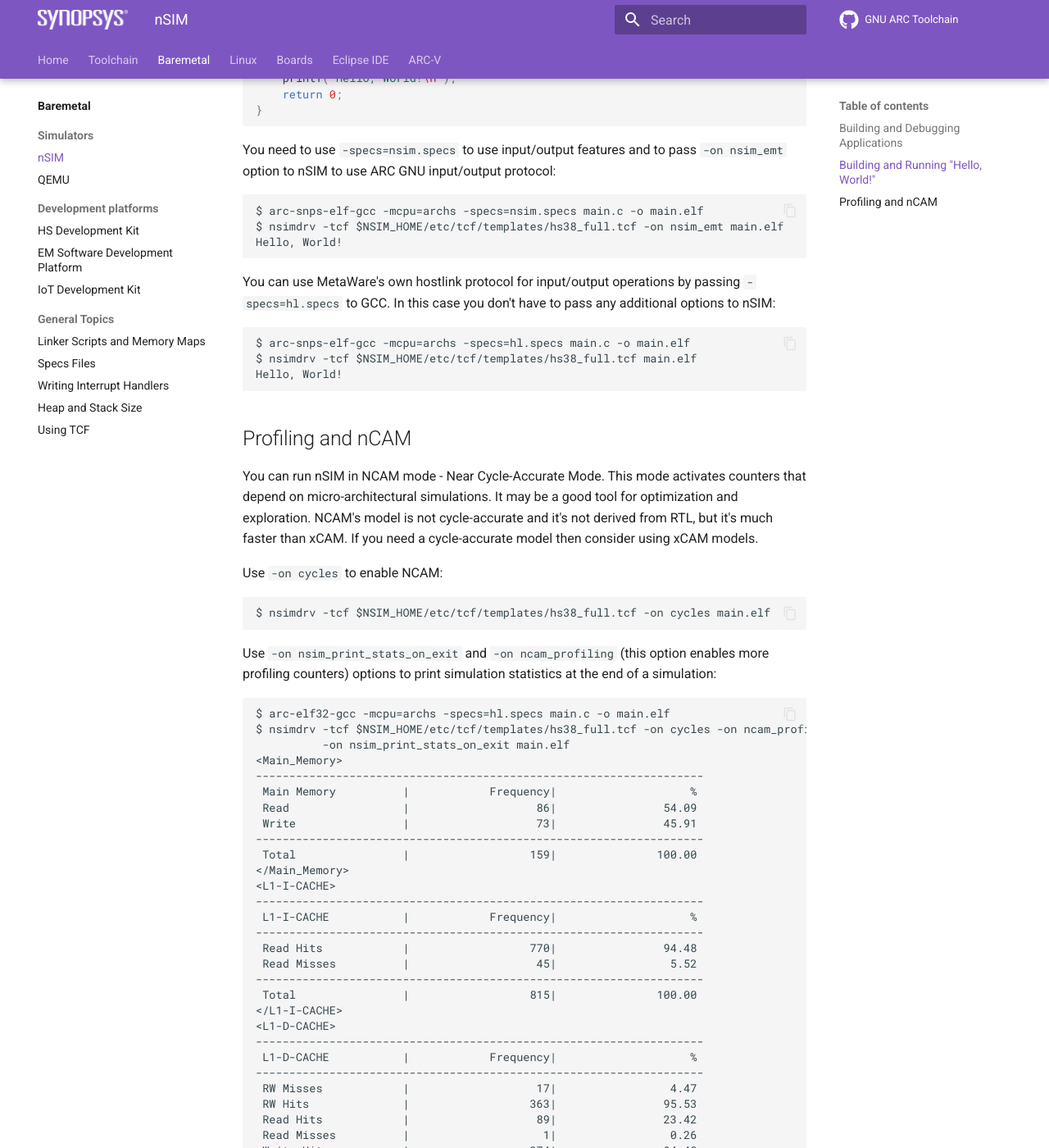
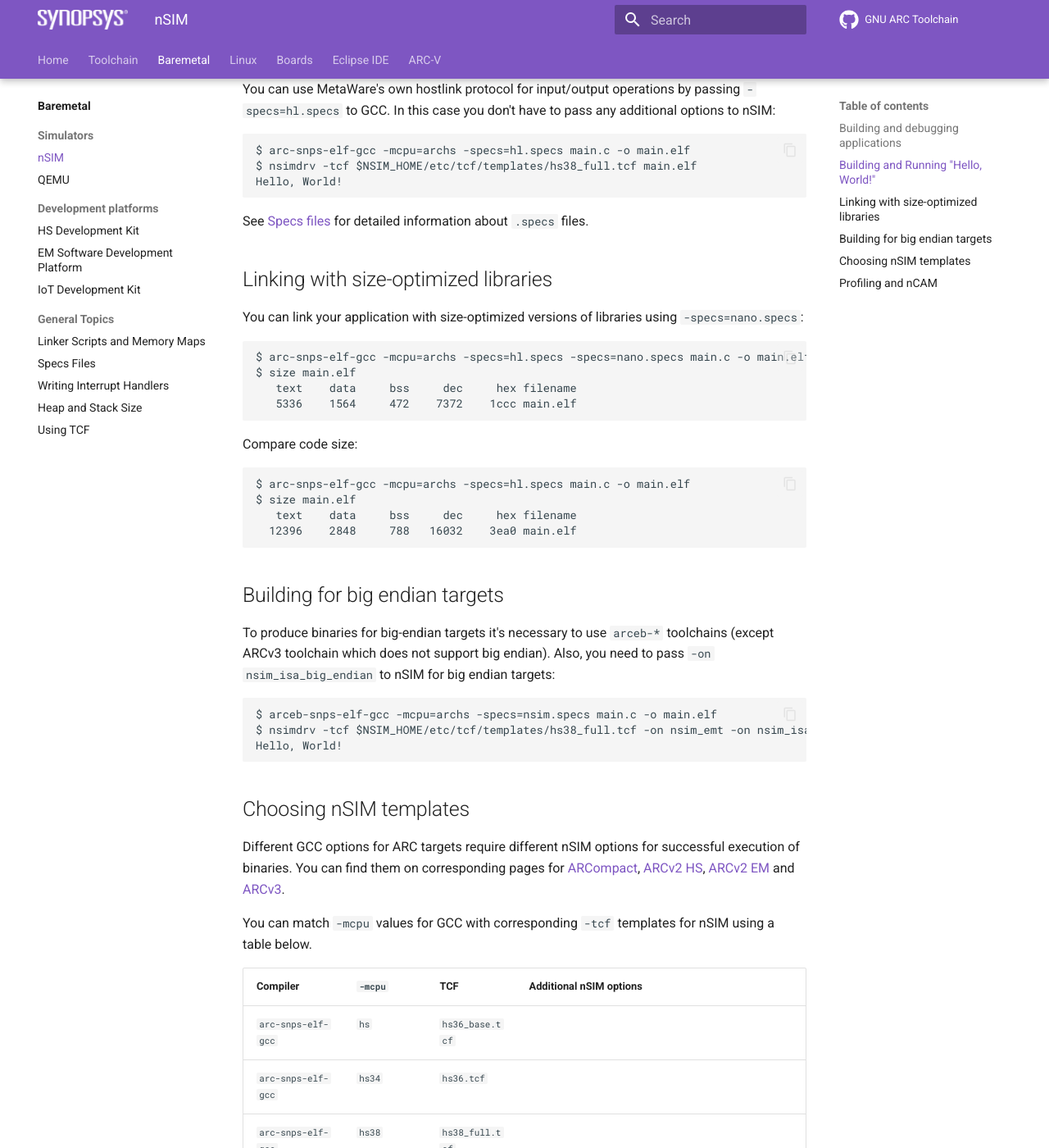
Before and after one commit to foss-for-synopsys-dwc-arc-processors/documentation, an MkDocs documentation site: the page built from docs/baremetal/simulators/nsim.md, in a window 1280 px wide and 1400 px high, scrolled down 1647 px. Shown: the whole window at 82% size. Built offline with MkDocs 1.6.1 and Material for MkDocs 9.7.7, drawn with Linux system fonts in a browser that asks for light colours; comment, search, counter and statistics services are not loaded; the version menu is left out; some of the changed text lies outside the part shown.

Commit message:
baremetal: Simplify the nSIM guide and add mcpu to TCF table
Signed-off-by: Yuriy Kolerov <ykolerov@synopsys.com>

````diff
--- a/docs/baremetal/simulators/nsim.md
+++ b/docs/baremetal/simulators/nsim.md
@@ -96,6 +85,72 @@
 $ nsimdrv -tcf $NSIM_HOME/etc/tcf/templates/hs38_full.tcf main.elf
 Hello, World!
 ```
+
+See [Specs files](../general/specs.md) for detailed information about `.specs` files.
+
+## Linking with size-optimized libraries
+
+You can link your application with size-optimized versions of libraries
+using `-specs=nano.specs`:
+
+```
+$ arc-snps-elf-gcc -mcpu=archs -specs=hl.specs -specs=nano.specs main.c -o main.elf
+$ size main.elf
+   text    data     bss     dec     hex filename
+   5336    1564     472    7372    1ccc main.elf
+```
+
+Compare code size:
+
+```
+$ arc-snps-elf-gcc -mcpu=archs -specs=hl.specs main.c -o main.elf
+$ size main.elf
+   text    data     bss     dec     hex filename
+  12396    2848     788   16032    3ea0 main.elf
+```
+
+## Building for big endian targets
+
+To produce binaries for big-endian targets it's necessary to use `arceb-*`
+toolchains (except ARCv3 toolchain which does not support big endian).
+Also, you need to pass `-on nsim_isa_big_endian` to nSIM for big endian targets:
+
+```
+$ arceb-snps-elf-gcc -mcpu=archs -specs=nsim.specs main.c -o main.elf
+$ nsimdrv -tcf $NSIM_HOME/etc/tcf/templates/hs38_full.tcf -on nsim_emt -on nsim_isa_big_endian main.elf
+Hello, World!
+```
+
+## Choosing nSIM templates
+
+Different GCC options for ARC targets require different nSIM options for successful
+execution of binaries. You can find them on corresponding pages for [ARCompact](../../toolchain/options/arcompact.md),
+[ARCv2 HS](../../toolchain/options/arcv2.md#compatibility-for-predefined-targets-for-arc-hs),
+[ARCv2 EM](../../toolchain/options/arcv2.md#compatibility-for-predefined-targets-for-arc-em) and
+[ARCv3](../../toolchain/options/arcv3.md#compatibility-for-predefined-targets).
+
+You can match `-mcpu` values for GCC with corresponding `-tcf` templates for nSIM using a table
+below.
+
+| Compiler             | `-mcpu`      | TCF             | Additional nSIM options                                                                                        |
+|----------------------|--------------|-----------------|----------------------------------------------------------------------------------------------------------------|
+| `arc-snps-elf-gcc`   | `hs`         | `hs36_base.tcf` |                                                                                                                |
+| `arc-snps-elf-gcc`   | `hs34`       | `hs36.tcf`      |                                                                                                                |
+| `arc-snps-elf-gcc`   | `hs38`       | `hs38_full.tcf` |                                                                                                                |
+| `arc-snps-elf-gcc`   | `hs38_linux` | `hs38_full.tcf` | `-on nsim_isa_fpud_option -on nsim_isa_fpud_div_option -on nsim_isa_fpu_mac_option -on nsim_isa_fpu_hp_option` |
+| `arc-snps-elf-gcc`   | `archs`      | `hs38_full.tcf` | `-p nsim_isa_mpy_option=2`                                                                                     |
+| `arc-snps-elf-gcc`   | `em`         | `em6_mini.tcf`  | `-p nsim_isa_shift_option=3 -p nsim_isa_rgf_num_regs=32`                                                       |
+| `arc-snps-elf-gcc`   | `em4`        | `em6_mini.tcf`  | `-p nsim_isa_shift_option=3 -p nsim_isa_rgf_num_regs=32`                                                       |
+| `arc-snps-elf-gcc`   | `em4_dmips`  | `em6_dmips.tcf` |                                                                                                                |
+| `arc-snps-elf-gcc`   | `em4_fpus`   | `em6_dmips.tcf` | `-on nsim_isa_fpus_option`                                                                                     |
+| `arc-snps-elf-gcc`   | `em4_fpuda`  | `em6_dmips.tcf` | `-on nsim_isa_fpus_option -on nsim_isa_fpuda_option`                                                           |
+| `arc-snps-elf-gcc`   | `arcem`      | `em6_dmips.tcf` | `-off nsim_isa_bitscan_option -off nsim_isa_div_rem_option`                                                    |
+| `arc-snps-elf-gcc`   | `arc700`     | `arc770d.tcf`   |                                                                                                                |
+| `arc-snps-elf-gcc`   | `arc600`     | `arc625d.tcf`   |                                                                                                                |
+| `arc64-snps-elf-gcc` | `hs5x`       | `hs58_full.tcf` | `-on nsim_isa_ll64_option`                                                                                     |
+| `arc64-snps-elf-gcc` | `hs58`       | `hs58_full.tcf` | `-on nsim_isa_ll64_option`                                                                                     |
+| `arc64-snps-elf-gcc` | `hs6x`       | `hs68_full.tcf` |                                                                                                                |
+| `arc64-snps-elf-gcc` | `hs68`       | `hs68_full.tcf` |                                                                                                                |
 
 ## Profiling and nCAM
 
````
Also changed, not shown: other parts of docs/baremetal/simulators/nsim.md (+1 -12 lines).
